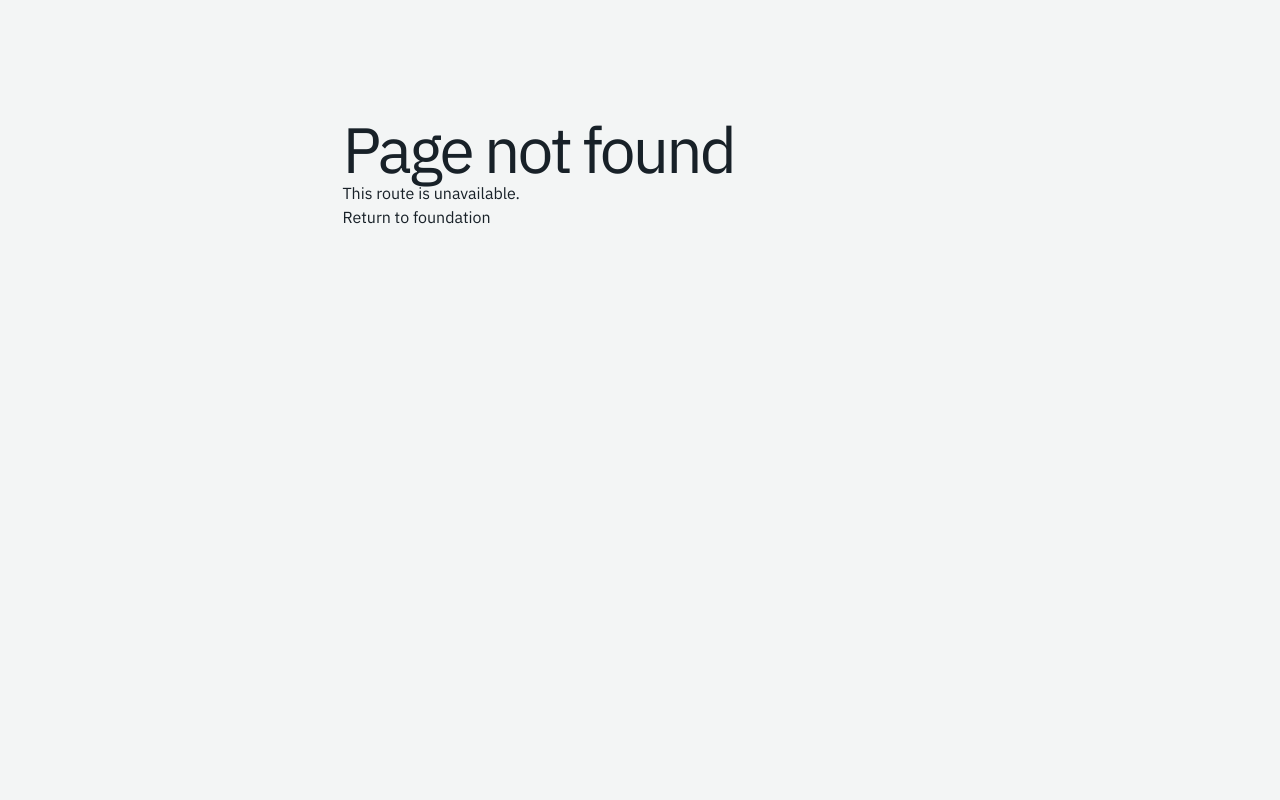
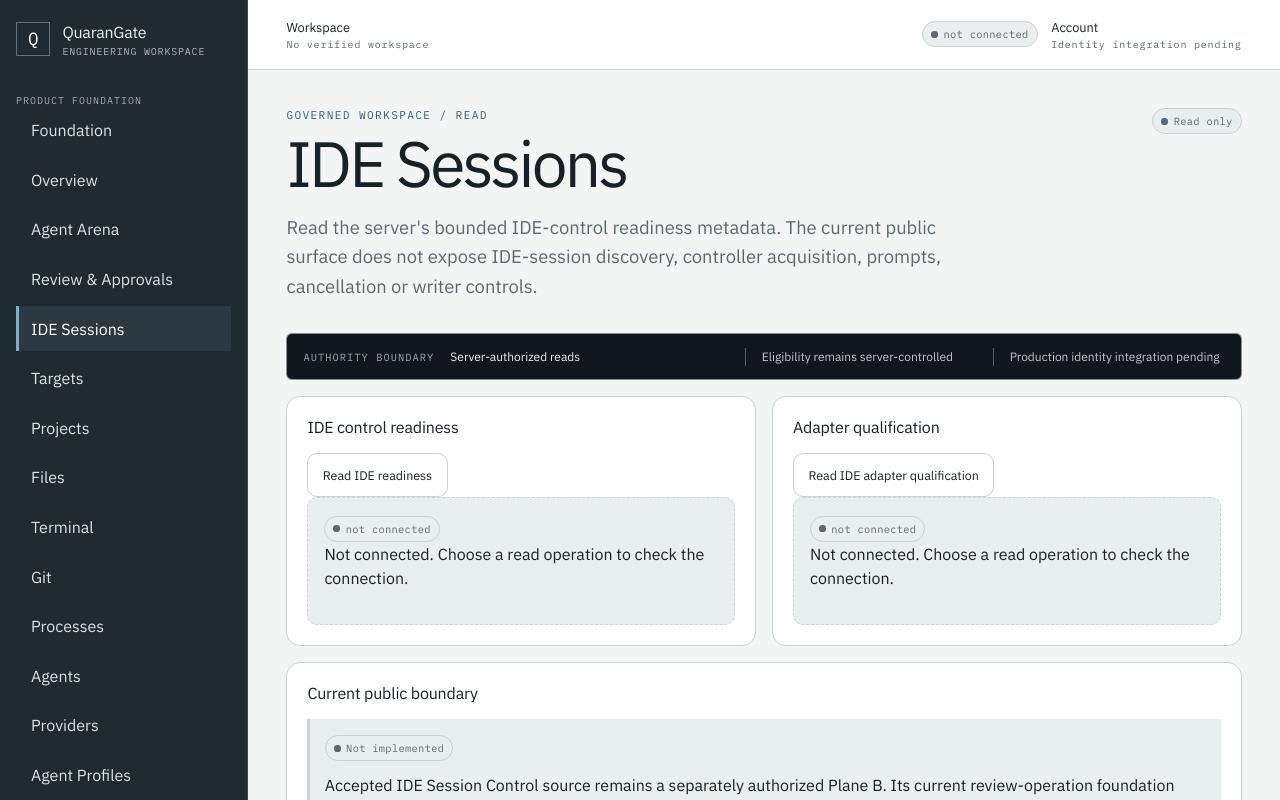
Before and after one commit to Herman940306/QuaranGate, a Next.js app in the folder frontend/: page /ide-sessions in a window 1280 px wide. Before the commit this address had no page. Shown: the top 800 px of the page. Built offline with nearby package versions, Linux system fonts and the light colour scheme.

Commit message:
feat(frontend): add IDE session readiness center

```diff
--- /dev/null
+++ b/frontend/src/app/(foundation)/ide-sessions/page.tsx
@@ -0,0 +1,4 @@
+import type { Metadata } from "next";
+import { IdeSessionCenter } from "../../../components/ide-session-center";
+export const metadata: Metadata = { title: "IDE Sessions" };
+export default function Page() { return <IdeSessionCenter />; }
--- /dev/null
+++ b/frontend/src/components/ide-session-center.tsx
@@ -0,0 +1,29 @@
+"use client";
+import { useOperational } from "./operational-provider";
+import { MetadataTable, OperationalHeading, ReadPanel, ReceiptTime } from "./operational-read";
+import { Panel, PermissionExplanation } from "./primitives";
+
+export function IdeSessionCenter() {
+  const { client } = useOperational();
+  return <>
+    <OperationalHeading title="IDE Sessions">Read the server's bounded IDE-control readiness metadata. The current public surface does not expose IDE-session discovery, controller acquisition, prompts, cancellation or writer controls.</OperationalHeading>
+    <div className="foundation-grid">
+      <ReadPanel title="IDE control readiness" action="Read IDE readiness" operation={signal => client.control("summary", signal)}>
+        {snapshot => {
+          const rows = snapshot.rows.filter(row => row.label === "capabilityState.ideSessionControl");
+          return <><ReceiptTime receivedAt={snapshot.generatedAt} generatedAt={snapshot.generatedAt} /><MetadataTable caption="IDE control readiness" rows={rows} /></>;
+        }}
+      </ReadPanel>
+      <ReadPanel title="Adapter qualification" action="Read IDE adapter qualification" operation={signal => client.control("capabilities", signal)}>
+        {snapshot => {
+          const rows = snapshot.rows.filter(row => row.label.startsWith("VS Code /") || row.label.startsWith("Cursor /"));
+          return <><ReceiptTime receivedAt={snapshot.generatedAt} generatedAt={snapshot.generatedAt} /><MetadataTable caption="IDE adapter qualification" rows={rows} /></>;
+        }}
+      </ReadPanel>
+    </div>
+    <Panel title="Current public boundary">
+      <PermissionExplanation state="not_implemented" reason="Accepted IDE Session Control source remains a separately authorized Plane B. Its current review-operation foundation exposes no public MCP/HTTP session discovery or control route to this frontend." />
+      <p className="muted">No session list, active agent, workspace/worktree binding, controller lease, review prompt, implementation request or cancellation control is synthesized here. When a public contract is accepted, those values must come from the server and preserve exact session/generation/workspace binding.</p>
+    </Panel>
+  </>;
+}
--- a/frontend/src/components/shell.tsx
+++ b/frontend/src/components/shell.tsx
@@ -10,7 +10,7 @@ import { Badge, IconButton } from "./primitives";
 
 function Navigation({ engineering, onNavigate }: { engineering: boolean; onNavigate?: () => void }) {
   const pathname = usePathname();
-  return <nav aria-label="Main navigation"><Link href="/" aria-current={pathname === "/" ? "page" : undefined} onClick={onNavigate}>Foundation</Link>{[["/overview", "Overview"], ["/arena", "Agent Arena"], ["/approvals", "Review & Approvals"], ["/targets", "Targets"], ["/projects", "Projects"], ["/files", "Files"], ["/terminal", "Terminal"], ["/git", "Git"], ["/processes", "Processes"], ["/agents", "Agents"], ["/providers", "Providers"], ["/agent-profiles", "Agent Profiles"], ["/jobs", "Jobs"], ["/github", "GitHub"], ["/control-center", "Control Center"], ["/security", "Security & Access"], ["/account", "Account"], ["/workspaces", "Workspaces"], ["/permissions", "Product permissions"], ["/sign-in", "Sign in"]].map(([href, label]) => <Link key={href} href={href} aria-current={pathname === href ? "page" : undefined} onClick={onNavigate}>{label}</Link>)}{engineering ? <Link href="/design-system" aria-current={pathname === "/design-system" ? "page" : undefined} onClick={onNavigate}>Design System <span>DEV</span></Link> : null}</nav>;
+  return <nav aria-label="Main navigation"><Link href="/" aria-current={pathname === "/" ? "page" : undefined} onClick={onNavigate}>Foundation</Link>{[["/overview", "Overview"], ["/arena", "Agent Arena"], ["/approvals", "Review & Approvals"], ["/ide-sessions", "IDE Sessions"], ["/targets", "Targets"], ["/projects", "Projects"], ["/files", "Files"], ["/terminal", "Terminal"], ["/git", "Git"], ["/processes", "Processes"], ["/agents", "Agents"], ["/providers", "Providers"], ["/agent-profiles", "Agent Profiles"], ["/jobs", "Jobs"], ["/github", "GitHub"], ["/control-center", "Control Center"], ["/security", "Security & Access"], ["/account", "Account"], ["/workspaces", "Workspaces"], ["/permissions", "Product permissions"], ["/sign-in", "Sign in"]].map(([href, label]) => <Link key={href} href={href} aria-current={pathname === href ? "page" : undefined} onClick={onNavigate}>{label}</Link>)}{engineering ? <Link href="/design-system" aria-current={pathname === "/design-system" ? "page" : undefined} onClick={onNavigate}>Design System <span>DEV</span></Link> : null}</nav>;
 }
 export function Shell({ children, engineering, identityClient, identityClock }: { children: ReactNode; engineering: boolean; identityClient?: IdentityClient; identityClock?: () => number }) {
   return <IdentityProvider client={identityClient} clock={identityClock}><IdentityOperationalBoundary engineering={engineering}>{children}</IdentityOperationalBoundary></IdentityProvider>;
@@ -28,7 +28,7 @@ function ShellBody({ children, engineering }: { children: ReactNode; engineering
   return <div className="shell"><a className="skip-link" href="#main">Skip to content</a>
     <aside className="rail"><Link href="/" className="brand"><span className="brand-mark" aria-hidden="true">Q</span><span>QuaranGate<small>ENGINEERING WORKSPACE</small></span></Link><p className="rail-label">PRODUCT FOUNDATION</p><Navigation engineering={engineering} /><div className="rail-foot"><span className="rail-label">AUTHORITY BOUNDARY</span><p>Server authority applies to every operation.</p><span className="rail-version">Product integration pending</span></div></aside>
     <div className="workspace"><header className="command-bar"><div className="header-context"><span className="narrow-menu"><IconButton label="Open navigation" onClick={() => overlay.open({ title: "Navigation", description: "QuaranGate foundation routes", kind: "drawer", closeOnDesktop: true, children: <Navigation engineering={engineering} onNavigate={overlay.close} /> })}>☰</IconButton></span><Link href="/workspaces" className="context-label">Workspace<small>{session?.workspace.name ?? "No verified workspace"}</small></Link></div><div className="account-context"><Badge>{state === "available" ? "Last read connected" : state.replaceAll("_", " ")}</Badge><Link href="/account" className="context-label">Account<small>{session?.user.displayName ?? (identity.integrated ? identity.state.kind.replaceAll("_", " ") : "Identity integration pending")}</small></Link></div></header>
-      <main id="main" tabIndex={-1} key={["/overview", "/arena", "/approvals", "/targets", "/projects", "/files", "/terminal", "/git", "/processes", "/agents", "/jobs", "/github", "/control-center", "/security"].includes(pathname) ? identity.projectionEpoch : pathname}>{children}</main><footer className="page-footer">QuaranGate · Product candidate <span>Product authority is enforced by the server.</span></footer>
+      <main id="main" tabIndex={-1} key={["/overview", "/arena", "/approvals", "/ide-sessions", "/targets", "/projects", "/files", "/terminal", "/git", "/processes", "/agents", "/jobs", "/github", "/control-center", "/security"].includes(pathname) ? identity.projectionEpoch : pathname}>{children}</main><footer className="page-footer">QuaranGate · Product candidate <span>Product authority is enforced by the server.</span></footer>
     </div>
   </div>;
 }
```
Also changed, not shown: 2 other files (tests, documents, lock files or other folders).
